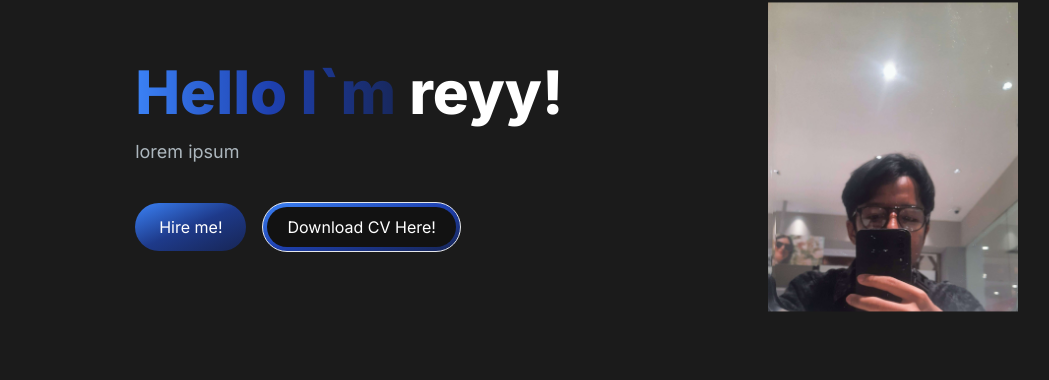
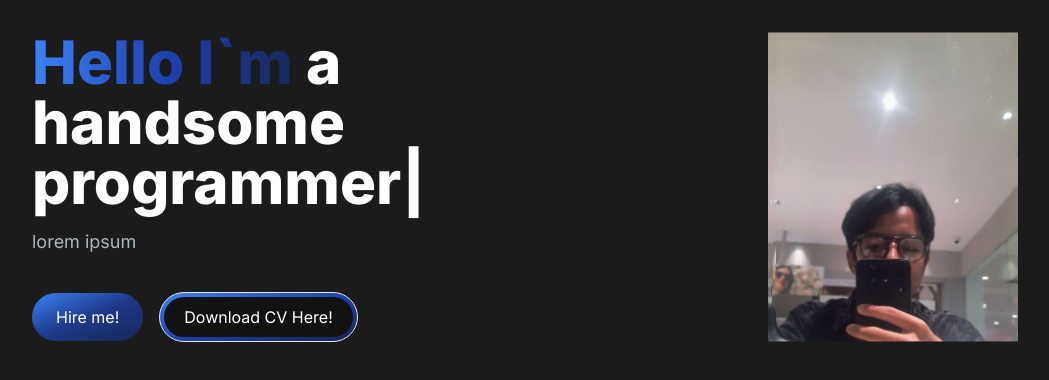
Before and after one commit to RexndleZero/portofolio, a Next.js app in the folder my-profile/: page / in a window 1280 px wide. Shown: the top 380 px of the page, without its empty margins (64-1113 px from the left). Built offline with nearby package versions, Linux system fonts and the light colour scheme.

Commit message:
hero section kelar nich

```diff
--- a/my-profile/app/components/Herosection.jsx
+++ b/my-profile/app/components/Herosection.jsx
@@ -1,5 +1,7 @@
+"use client";
 import React from "react";
 import Image from "next/image";
+import { TypeAnimation } from "react-type-animation";
 
 const Herosection = () => {
   return (
@@ -10,7 +12,21 @@ const Herosection = () => {
             <span className="text-transparent bg-clip-text bg-gradient-to-r from-blue-500 via-blue-800 to-blue-950">
               Hello I`m {""}{" "}
             </span>
-            reyy!
+            <TypeAnimation
+              sequence={[
+                "Adit",
+                1000,
+                "a web developer",
+                1000,
+                "a handsome programmer",
+                1000,
+                "Backend developer",
+                1000,
+              ]}
+              wrapper="span"
+              speed={50}
+              repeat={Infinity}
+            />
           </h1>
           <p className="text-[#ADB7BE] text-base sm:text-lg mb-6 lf:text-xl">
             lorem ipsum
@@ -20,7 +36,9 @@ const Herosection = () => {
               Hire me!
             </button>
             <button className="px-1 py-1 rounded-full w-full sm:w-fit bg-gradient-to-br from-blue-500 via-blue-800 to-blue-950 hover:bg-slate-200 text-white border mt-3 ">
-             <span className="block bg-[#121212] hover:bg-slate-800 rounded-full px-5 py-2">Download CV Here!</span>
+              <span className="block bg-[#121212] hover:bg-slate-800 rounded-full px-5 py-2">
+                Download CV Here!
+              </span>
             </button>
           </div>
         </div>
```
